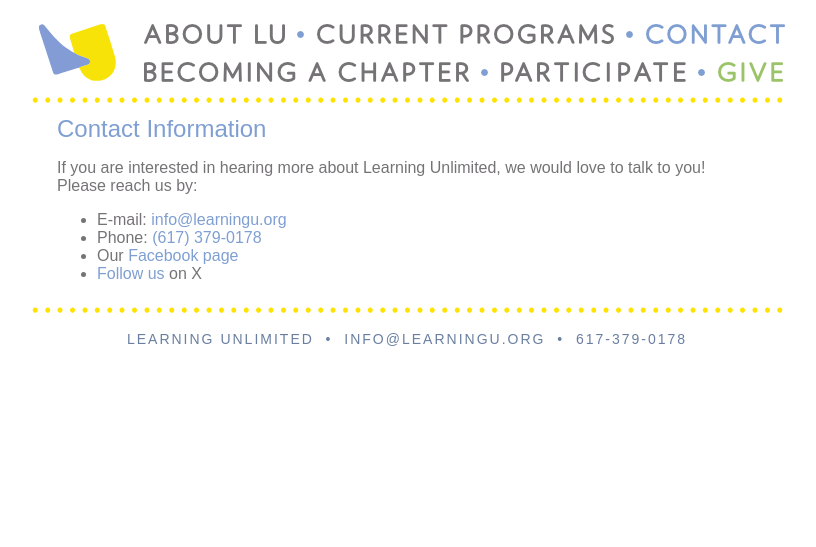
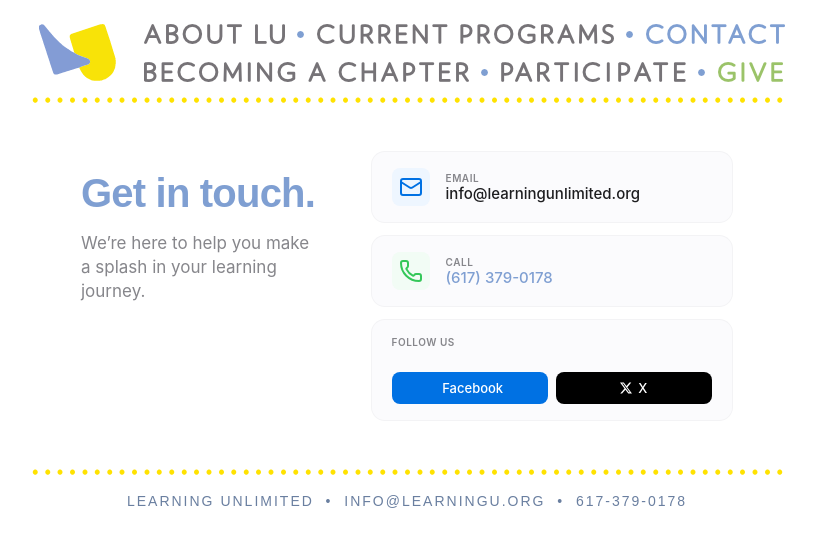
Before and after one commit to learning-unlimited/learning-unlimited.github.io, a Jekyll site: the page built from _contact/index.html, in a window 1280 px wide. Shown: the top 547 px of the page, without its empty margins (225-1041 px from the left). Built offline with Jekyll 4.4.1, drawn with Linux system fonts in a browser that asks for light colours.

Commit message:
Improve UI for Contact Page

```diff
--- a/_contact/index.html
+++ b/_contact/index.html
@@ -4,13 +4,164 @@
 permalink: /contact/
 ---
 
-<h1>Contact Information</h1>
+<script src="https://unpkg.com/lucide@latest"></script>
 
-<p>If you are interested in hearing more about Learning Unlimited, we would love to talk to you!  Please reach us by:</p>
+<style>
+  :root {
+    --apple-gray: #f5f5f7;
+    --apple-blue: #0066cc;
+    --text-main: #1d1d1f;
+    --text-secondary: #86868b;
+  }
 
-<ul>
-   <li>E-mail: <a href="mailto:info@learningu.org">info@learningu.org</a></li>
-   <li>Phone:  <a href="tel:+6173790178">(617) 379-0178</a></li>
-   <li>Our <a href ="https://www.facebook.com/Learning-Unlimited-148451064087/">Facebook page</a></li>
-<li> <a href ="https://x.com/LUMakeASplash">Follow us</a> on X</li>
-</ul>
+  .apple-viewport {
+    max-width: 900px;
+    margin: 1.5rem auto;
+    padding: 1.5rem;
+    font-family: -apple-system, BlinkMacSystemFont, "SF Pro Text", sans-serif;
+    color: var(--text-main);
+    -webkit-font-smoothing: antialiased;
+  }
+
+  .contact-wrapper {
+    display: flex;
+    align-items: flex-start;
+    gap: 3rem;
+  }
+
+  .hero-side {
+    flex: 0.8;
+  }
+
+  .hero-side h1 {
+    font-size: 40px;
+    line-height: 1.1;
+    font-weight: 600;
+    letter-spacing: -0.02em;
+    margin-bottom: 8px;
+  }
+
+  .hero-side p {
+    font-size: 17px;
+    color: var(--text-secondary);
+    line-height: 1.4;
+  }
+
+  .content-side {
+    flex: 1.2;
+    display: grid;
+    grid-template-columns: 1fr;
+    gap: 12px;
+  }
+
+  .compact-card {
+    background: #fbfbfd;
+    border-radius: 14px;
+    padding: 16px 20px;
+    border: 1px solid rgba(0,0,0,0.03);
+    transition: all 0.3s cubic-bezier(0.4, 0, 0.2, 1);
+    display: flex;
+    align-items: center;
+    gap: 16px;
+    text-decoration: none;
+  }
+
+  .compact-card:hover {
+    background: #ffffff;
+    box-shadow: 0 8px 24px rgba(0,0,0,0.04);
+    transform: scale(1.01);
+  }
+
+  .icon-box {
+    width: 38px;
+    height: 38px;
+    border-radius: 8px;
+    display: flex;
+    align-items: center;
+    justify-content: center;
+  }
+
+  .card-info { display: flex; flex-direction: column; }
+  .label { font-size: 10px; font-weight: 600; text-transform: uppercase; color: var(--text-secondary); letter-spacing: 0.05em; }
+  .value { font-size: 15px; font-weight: 500; color: var(--text-main); }
+
+  .social-row { display: flex; gap: 8px; margin-top: 8px; width: 100%; }
+  .mini-btn {
+    flex: 1;
+    display: flex;
+    align-items: center;
+    justify-content: center;
+    padding: 8px;
+    border-radius: 8px;
+    text-decoration: none;
+    font-size: 13px;
+    font-weight: 500;
+    transition: filter 0.2s;
+  }
+
+  /* Entrance Animation */
+  .reveal {
+    animation: reveal 0.6s cubic-bezier(0.16, 1, 0.3, 1) forwards;
+    opacity: 0;
+  }
+
+  @keyframes reveal {
+    from { opacity: 0; transform: translateY(10px); }
+    to { opacity: 1; transform: translateY(0); }
+  }
+
+  @media (max-width: 768px) {
+    .contact-wrapper { flex-direction: column; gap: 1.5rem; }
+    .hero-side { text-align: center; width: 100%; }
+  }
+</style>
+
+<div class="apple-viewport">
+
+  <div class="contact-wrapper">
+
+    <div class="hero-side reveal" style="animation-delay: 0.1s;">
+      <h1>Get in touch.</h1>
+      <p>We’re here to help you make a splash in your learning journey.</p>
+    </div>
+
+    <div class="content-side">
+
+      <a href="mailto:info@learningunlimited.org" class="compact-card reveal" style="animation-delay: 0.2s;">
+        <div class="icon-box" style="background: #eef6ff; color: #0071e3;"><i data-lucide="mail" size="18"></i></div>
+        <div class="card-info">
+          <span class="label">Email</span>
+          <span class="value">info@learningunlimited.org</span>
+        </div>
+      </a>
+
+      <div class="compact-card reveal" style="animation-delay: 0.3s;">
+        <div class="icon-box" style="background: #f2fcf5; color: #34c759;"><i data-lucide="phone" size="18"></i></div>
+        <div class="card-info">
+          <span class="label">Call</span>
+          <a href="tel:6173790178" class="value" style="text-decoration: none;">(617) 379-0178</a>
+        </div>
+      </div>
+
+      <div class="compact-card reveal" style="animation-delay: 0.4s; flex-direction: column; align-items: flex-start;">
+        <span class="label">Follow Us</span>
+        <div class="social-row">
+          <a href="https://facebook.com/Learning-Unlimited-148451064087/" target="_blank" class="mini-btn" style="background: #0071e3; color: white;">
+            <i data-lucide="facebook" size="14" style="margin-right: 6px;"></i> Facebook
+          </a>
+          <a href="https://x.com/LUMakeASplash" target="_blank" class="mini-btn" style="background: #000; color: white;">
+            <svg width="12" height="12" viewBox="0 0 24 24" fill="currentColor" style="margin-right: 6px;">
+              <path d="M18.901 1.153h3.68l-8.04 9.19L24 22.846h-7.406l-5.8-7.584-6.638 7.584H.474l8.6-9.83L0 1.154h7.594l5.243 6.932 6.064-6.932zm-1.294 19.497h2.039L6.482 2.918H4.294l13.313 17.732z"/>
+            </svg>
+            X
+          </a>
+        </div>
+      </div>
+
+    </div>
+  </div>
+</div>
+
+<script>
+  lucide.createIcons();
+</script>
```
